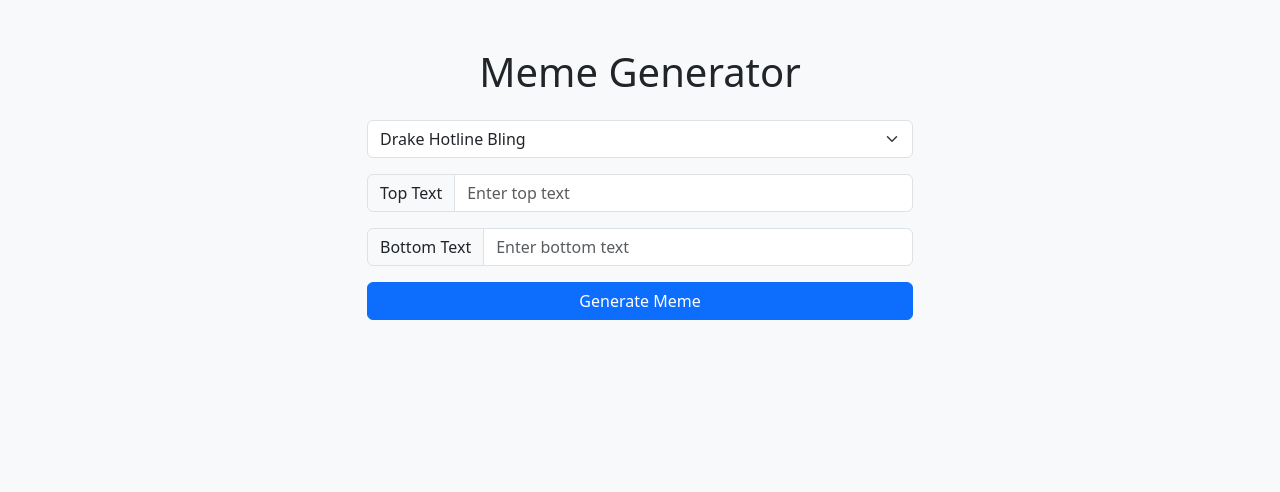
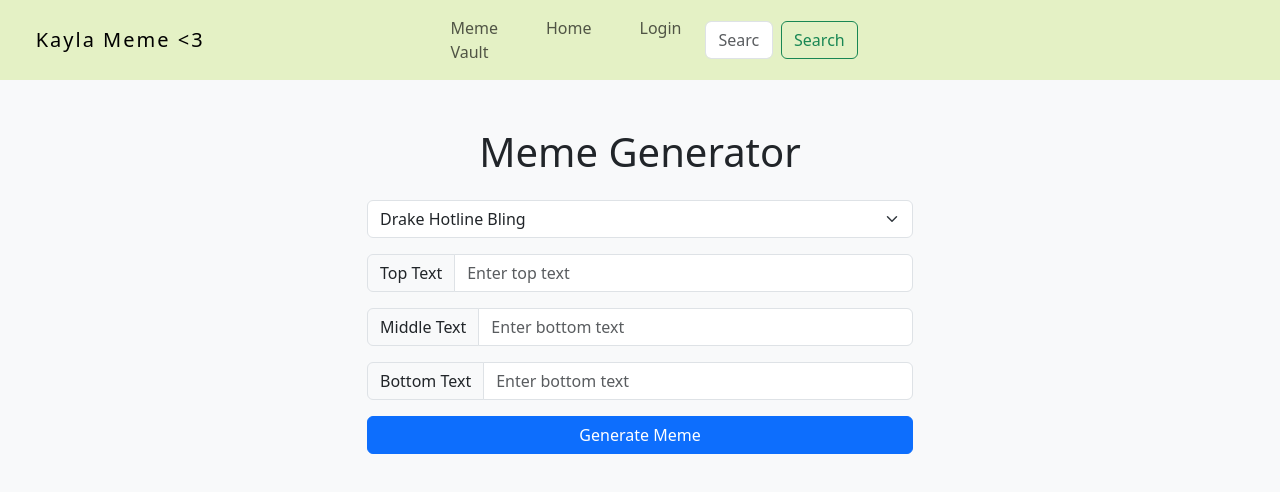
Before and after one commit to kaylamchenry/MemeGenerator_Demo, a plain HTML site: page index.html in a window 1280 px wide. Drawn offline with nearby package versions, Linux system fonts and the light colour scheme.

Commit message:
Added a third text field

```diff
--- a/index.html
+++ b/index.html
@@ -4,13 +4,50 @@
 <meta charset="UTF-8">
 <meta name="viewport" content="width=device-width, initial-scale=1.0">
 <title>Meme Generator</title>
+  <!--Start of linked thingz-->
+<link rel="stylesheet" href="style.css">
 <link href="https://cdn.jsdelivr.net/npm/bootstrap@5.3.2/dist/css/bootstrap.min.css" rel="stylesheet" integrity="sha384-T3c6CoIi6uLrA9TneNEoa7RxnatzjcDSCmG1MXxSR1GAsXEV/Dwwykc2MPK8M2HN" crossorigin="anonymous">
 <script src="https://cdn.jsdelivr.net/npm/bootstrap@5.3.2/dist/js/bootstrap.bundle.min.js" integrity="sha384-C6RzsynM9kWDrMNeT87bh95OGNyZPhcTNXj1NW7RuBCsyN/o0jlpcV8Qyq46cDfL" crossorigin="anonymous"></script>
 
 </head>
 <header>
     <nav>
+  <!--Start of my navigation-->
+  <nav class="navbar navbar-expand-sm">
+    <nav id="navbar"></nav>
+      <a class="navbar-brand" href="#">Kayla Meme <3</a>
+      <button class="navbar-toggler d-lg-none" type="button" data-bs-toggle="collapse" data-bs-target="#collapsibleNavId" aria-controls="collapsibleNavId"
+          aria-expanded="false" aria-label="Toggle navigation"></button>
+      <div class="collapse navbar-collapse" id="collapsibleNavId">
+            <ul class="navbar-nav me-auto mt-2 mt-lg-0">
+                <li class="nav-item">
+                <li class="nav-item mx-3">
+                    <a class="nav-link" href="#" aria-current="page">Meme Vault <span class="visually-hidden"></span></a>
+                </li>
+                <li class="nav-item">
+                <li class="nav-item mx-3">
+                    <a class="nav-item nav-link" href="mountain-page.html">Home</a>
+                </li>
+                <li class="nav-item dropdown">
+                <li class="nav-item mx-3">
+                    <a class="nav-item nav-link" href="nat-parks.html">Login</a>
+                    <div class="dropdown-menu" aria-labelledby="dropdownId">
+                        <a class="dropdown-item" href="#">Action 1</a>
+                        <a class="dropdown-item" href="#">Action 2</a>
+                    </div>
+                </li>
+            </ul>
+            <form class="d-flex my-2 my-lg-0">
+                <input class="form-control me-sm-2" type="text" placeholder="Search">
+                <button class="btn btn-outline-success my-2 my-sm-0" type="submit">Search</button>
+            </form>
+        </div>
+    </nav>
+</nav>
 
+    </div>
+</nav>
+<!--End of my navigation-->
 
 
     </nav>
@@ -40,6 +77,10 @@
                 <input type="text" id="text0" class="form-control" placeholder="Enter top text" aria-label="Top text" aria-describedby="top-text-addon">
             </div>
             <div class="input-group mb-3">
+                <span class="input-group-text" id="bottom-text-addon">Middle Text</span>
+                <input type="text" id="text1" class="form-control" placeholder="Enter bottom text" aria-label="Bottom text" aria-describedby="bottom-text-addon">
+            </div>
+            <div class="input-group mb-3">
                 <span class="input-group-text" id="bottom-text-addon">Bottom Text</span>
                 <input type="text" id="text1" class="form-control" placeholder="Enter bottom text" aria-label="Bottom text" aria-describedby="bottom-text-addon">
             </div>
--- a/style.css
+++ b/style.css
@@ -0,0 +1,35 @@
+nav {
+    background-color: #e4f1c5; /* Navbar background color */
+    color: rgb(16, 8, 8); /* Text color */
+
+    display: flex;
+}
+
+.navbar-brand {
+    font-size: 24px; /* Adjust font size of the brand/logo */
+    letter-spacing: 2px;
+    text-align: left;
+    float:left;
+    padding-left: 3%;;
+    padding-right:24%;
+    margin-left:10px;
+    position: left;
+    border-radius: 100px;
+}
+
+.nav-link {
+    color: rgb(255, 255, 255); /* Change link text color */
+    padding-right: 20px; /* Adjust the margin as needed */
+}
+
+
+/* Add hover effect for links */
+.nav-link:hover {
+    color: #7fbecf;
+    text-decoration: underline;
+
+}
+
+.body{
+    background-color: #e4f1c5;
+}
```
